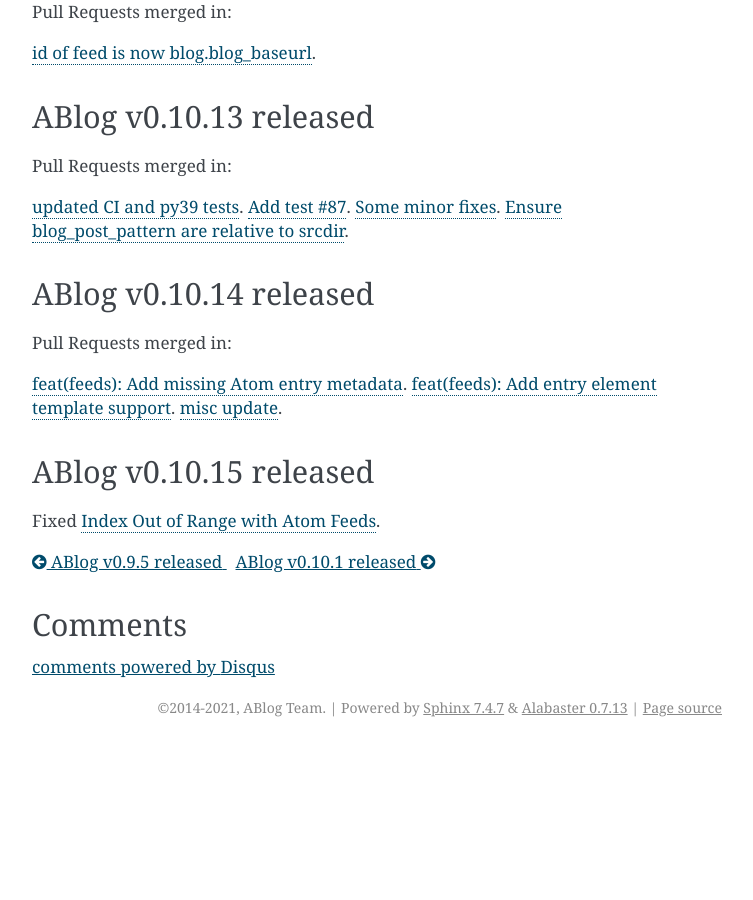
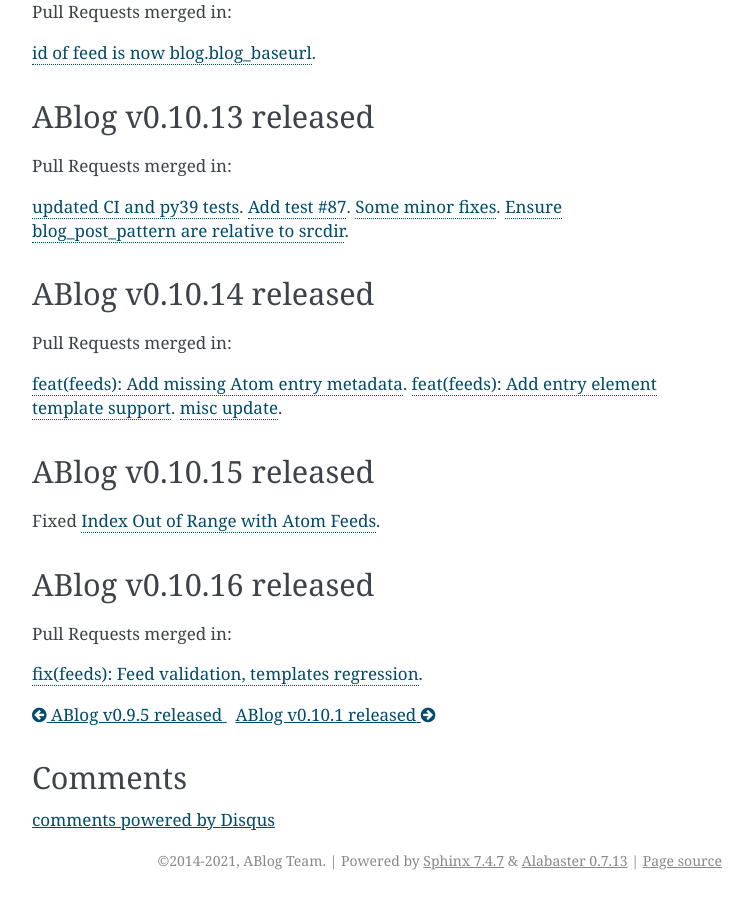
Before and after one commit to sunpy/ablog, a Sphinx documentation site: the page built from docs/release/ablog-v0.10-released.rst, in a window 1280 px wide and 900 px high, scrolled down 2442 px. Shown: the whole window, without its empty margins (388-1141 px from the left). Built offline with Sphinx 7.4.7, drawn with Linux system fonts in a browser that asks for light colours; comment, search, counter and statistics services are not loaded; before the commit the page ends 3189 px from its top, so only the background shows below that; some of the changed text lies outside the part shown.

Commit message:
update release doc

```diff
--- a/docs/release/ablog-v0.10-released.rst
+++ b/docs/release/ablog-v0.10-released.rst
@@ -201,3 +201,14 @@
    :location: World
 
 Fixed `Index Out of Range with Atom Feeds <https://github.com/sunpy/ablog/issues/96>`__.
+
+ABlog v0.10.16 released
+-----------------------
+.. post:: March 23, 2021
+   :author: Nabil
+   :category: Release
+   :location: World
+
+Pull Requests merged in:
+
+`fix(feeds): Feed validation, templates regression <https://github.com/sunpy/ablog/pull/97>`__.
```
